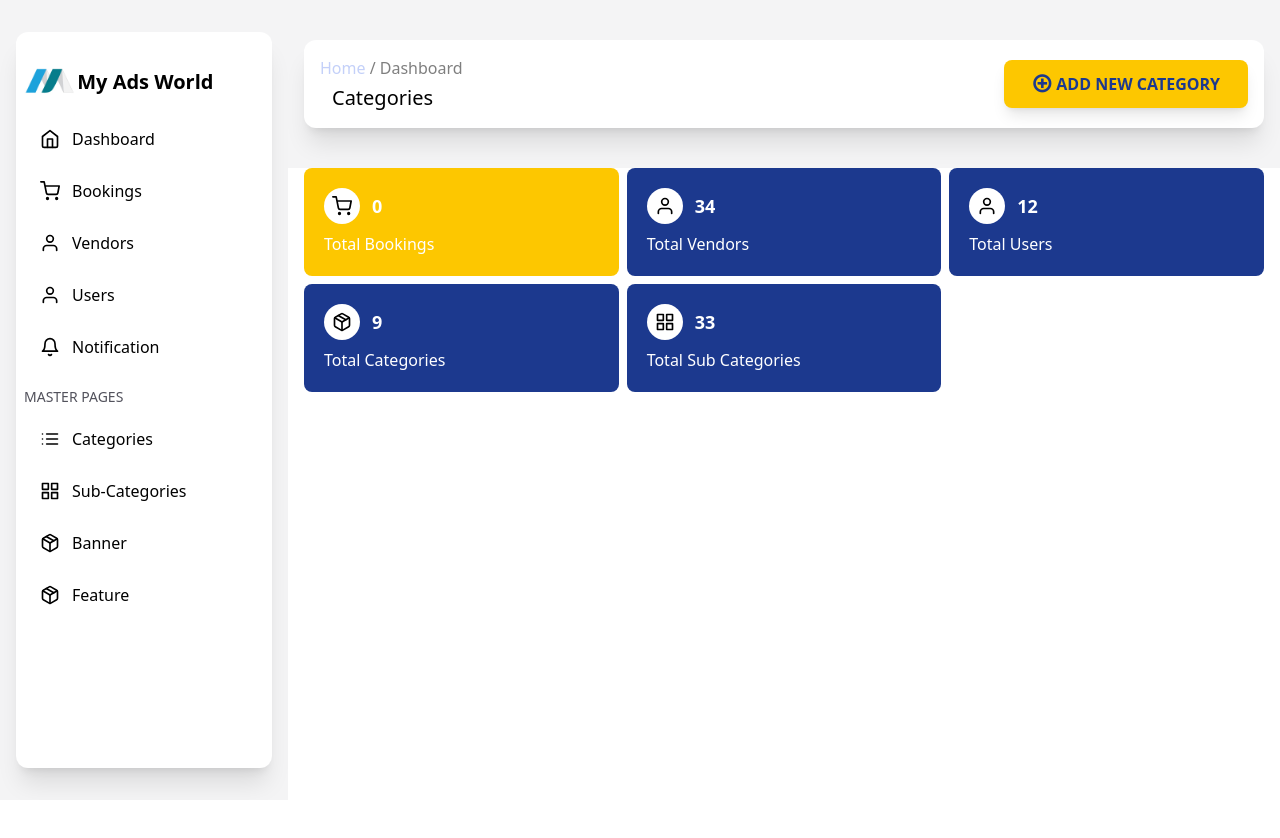
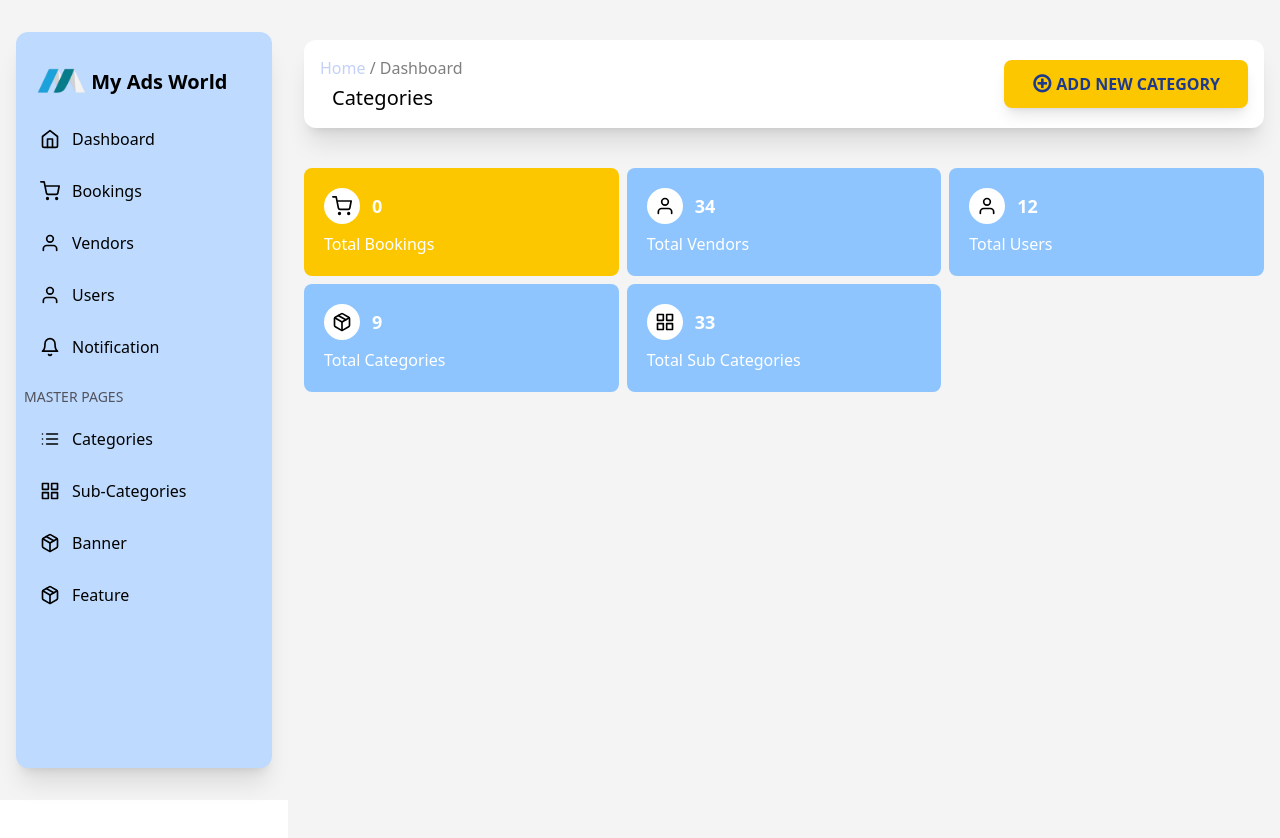
Before and after one commit to devhardik21/MyAdsWorldFrontend, a React (Vite) app: page / in a window 1280 px wide. Shown: the top 838 px of the page. Before the commit the page ends 800 px from the top, so only its background shows below. Built offline with nearby package versions, Linux system fonts and the light colour scheme.

Commit message:
Some Background Update

```diff
--- a/src/components/DashboardCards.jsx
+++ b/src/components/DashboardCards.jsx
@@ -15,12 +15,39 @@ const Card = ({ icon: Icon, title, count, color }) => (
 
 const DashboardCards = () => {
   return (
-    <div className="grid grid-cols-1 md:grid-cols-3 lg:grid-cols-3 gap-2 mb-8 px-4">
-      <Card icon={FiShoppingCart} title="Total Bookings" count="0" color="bg-yellow-400 text-black" />
-      <Card icon={FiUser} title="Total Vendors" count="34" color="bg-blue-900" />
-      <Card icon={FiUser} title="Total Users" count="12" color="bg-blue-900" />
-      <Card icon={FiPackage} title="Total Categories" count="9" color="bg-blue-900" />
-      <Card icon={FiGrid} title="Total Sub Categories" count="33" color="bg-blue-900" />
+    <div className="bg-zinc-100 min-h-screen">
+      <div className="grid grid-cols-1 md:grid-cols-3 lg:grid-cols-3 gap-2 mb-8 px-4 bg-zinc-100">
+        <Card
+          icon={FiShoppingCart}
+          title="Total Bookings"
+          count="0"
+          color="bg-yellow-400 text-black"
+        />
+        <Card
+          icon={FiUser}
+          title="Total Vendors"
+          count="34"
+          color="bg-blue-300"
+        />
+        <Card
+          icon={FiUser}
+          title="Total Users"
+          count="12"
+          color="bg-blue-300"
+        />
+        <Card
+          icon={FiPackage}
+          title="Total Categories"
+          count="9"
+          color="bg-blue-300"
+        />
+        <Card
+          icon={FiGrid}
+          title="Total Sub Categories"
+          count="33"
+          color="bg-blue-300"
+        />
+      </div>
     </div>
   );
 };
--- a/src/components/FeatureCard.jsx
+++ b/src/components/FeatureCard.jsx
@@ -2,7 +2,7 @@ import React from 'react'
 
 const FeatureCard = (props) => {
   return (
-    <div className='bg-blue-200 h-24 flex justify-between max-w-72 rounded-2xl shadow-xl shadow-zinc-200 hover:shadow-2xl m-4'>
+    <div className='bg-blue-200 h-24 flex justify-between max-w-xs rounded-2xl shadow-xl shadow-zinc-200 hover:shadow-2xl m-4'>
         <div className='text-2xl flex items-center mx-4 p-5'>
                 {props.Name}
         </div>
--- a/src/components/Navbar.jsx
+++ b/src/components/Navbar.jsx
@@ -41,9 +41,9 @@ const Navbar = () => {
   return (
     <div className="flex h-screen  bg-zinc-100  py-8 px-4 " >
       {/* Sidebar */}
-      <div className="w-64 bg-white shadow-xl p-2 flex flex-col gap-3 rounded-xl overflow-hidden " >
+      <div className="w-64 bg-blue-200 shadow-xl p-2 flex flex-col gap-3 rounded-xl overflow-hidden " >
 
-          <h2 className="flex justify-start items-center text-xl font-semibold gap-0.5  pt-4">
+          <h2 className="flex justify-start items-center text-xl font-semibold gap-1 mx-3 pt-4">
             <img src="src\assets\logo1.jpg" alt="" style={{ height: "3.2rem" }} />{" "}
             My Ads World
           </h2>
```
Also changed, not shown: src/assets/logo1.jpg.
